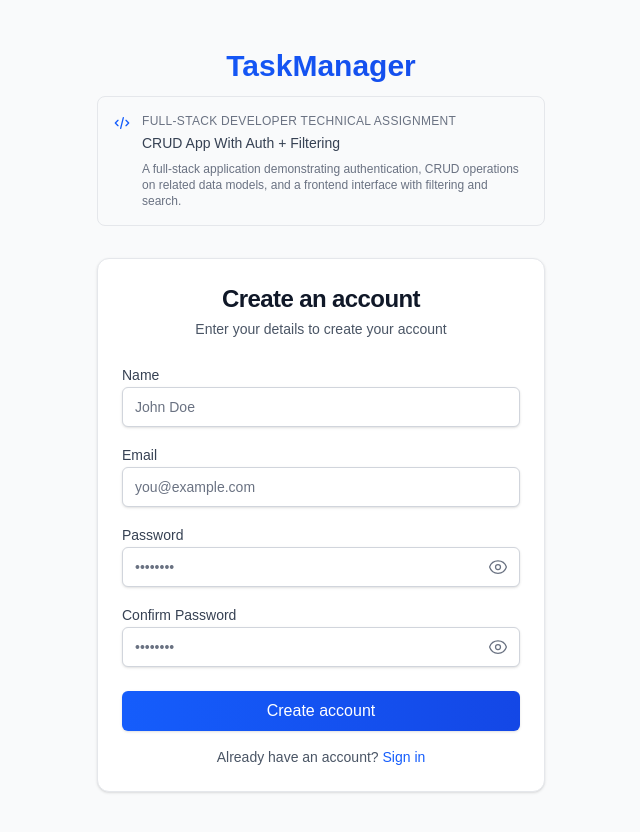
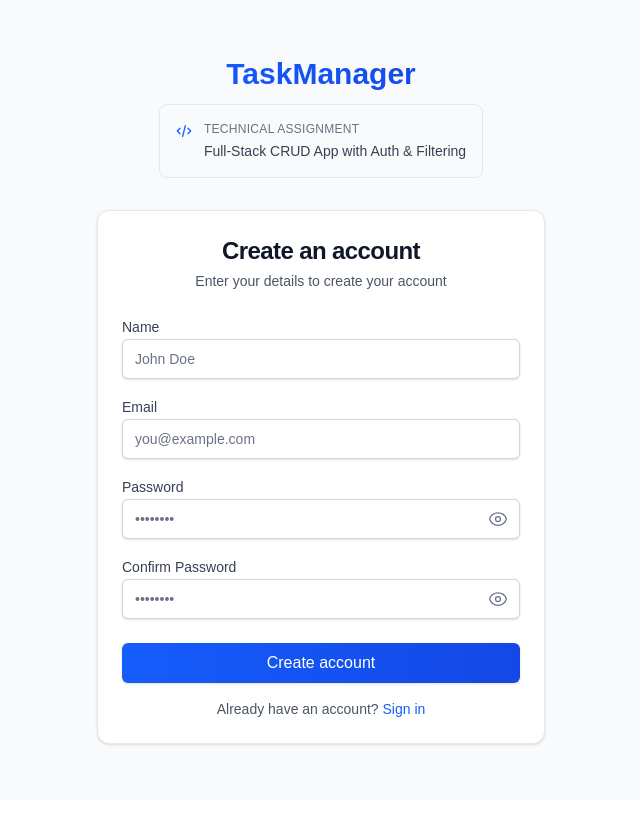
Before and after one commit to InfoDasher/task-manager, a Next.js app: page /register in a window 1280 px wide. Shown: the top 832 px of the page, without its empty margins (319-959 px from the left). After the commit the page ends 800 px from the top, so only its background shows below. Built offline with nearby package versions, Linux system fonts and the light colour scheme.

Commit message:
style: Shorten assignment info box text

```diff
--- a/src/app/(auth)/login/page.tsx
+++ b/src/app/(auth)/login/page.tsx
@@ -79,11 +79,8 @@ export default function LoginPage() {
               </svg>
             </div>
             <div>
-              <p className="text-xs font-medium text-gray-500 uppercase tracking-wide mb-1">Full-Stack Developer Technical Assignment</p>
-              <p className="text-sm font-medium text-gray-700">CRUD App With Auth + Filtering</p>
-              <p className="text-xs text-gray-500 mt-2">
-                A full-stack application demonstrating authentication, CRUD operations on related data models, and a frontend interface with filtering and search.
-              </p>
+              <p className="text-xs font-medium text-gray-500 uppercase tracking-wide mb-1">Technical Assignment</p>
+              <p className="text-sm font-medium text-gray-700">Full-Stack CRUD App with Auth & Filtering</p>
             </div>
           </div>
         </div>
--- a/src/app/(auth)/register/page.tsx
+++ b/src/app/(auth)/register/page.tsx
@@ -108,11 +108,8 @@ export default function RegisterPage() {
               </svg>
             </div>
             <div>
-              <p className="text-xs font-medium text-gray-500 uppercase tracking-wide mb-1">Full-Stack Developer Technical Assignment</p>
-              <p className="text-sm font-medium text-gray-700">CRUD App With Auth + Filtering</p>
-              <p className="text-xs text-gray-500 mt-2">
-                A full-stack application demonstrating authentication, CRUD operations on related data models, and a frontend interface with filtering and search.
-              </p>
+              <p className="text-xs font-medium text-gray-500 uppercase tracking-wide mb-1">Technical Assignment</p>
+              <p className="text-sm font-medium text-gray-700">Full-Stack CRUD App with Auth & Filtering</p>
             </div>
           </div>
         </div>
```
